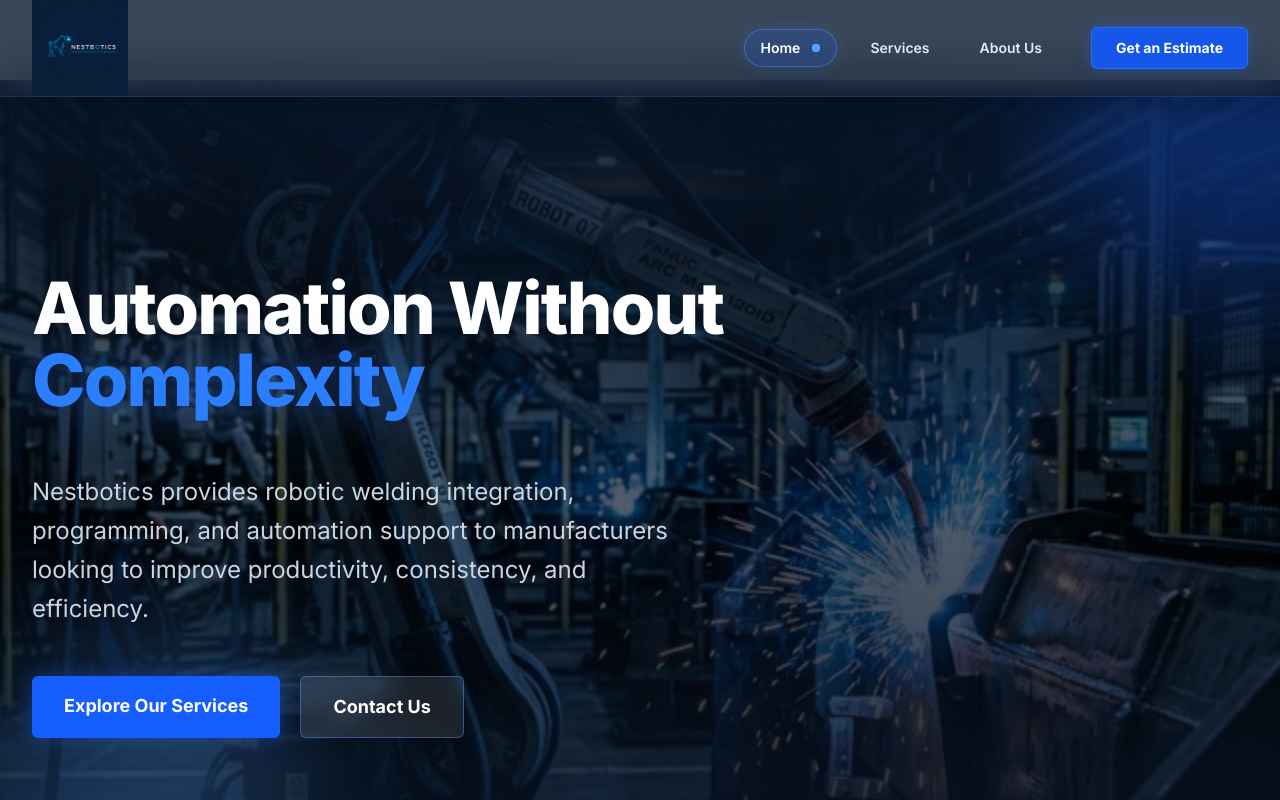
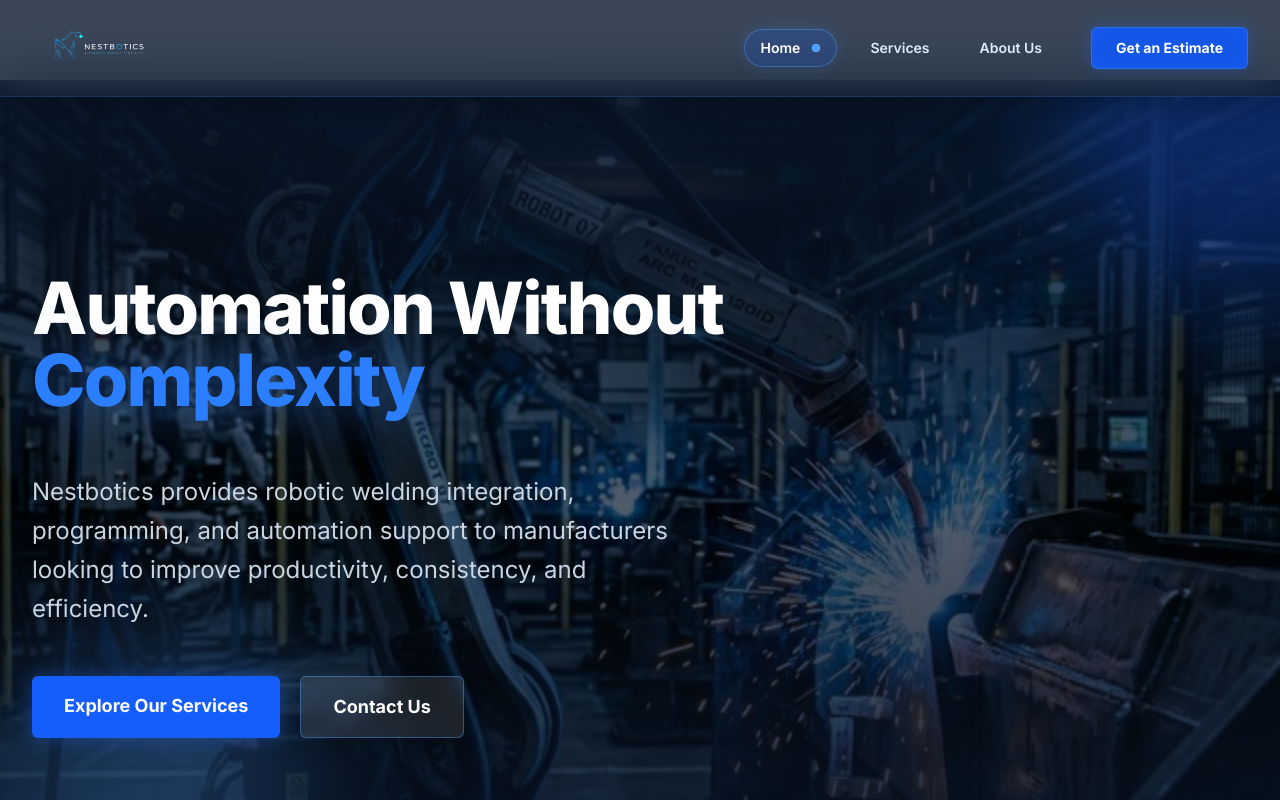
Before and after one commit to Harmaton/nestbotics-llc, a Next.js app: page / in a window 1280 px wide. Shown: the top 800 px of the page. Built offline with nearby package versions, Linux system fonts and the light colour scheme.

Commit message:
updated logo to bg removed version

```diff
--- a/components/Navbar.tsx
+++ b/components/Navbar.tsx
@@ -13,9 +13,9 @@ export default function Navbar() {
           <div className="flex items-center">
             <Link href="/" className="flex-shrink-0 flex items-center group relative">
               <img
-                src="/logo/black.jpeg"
+                src="/logo/black-removebg-preview.png"
                 alt="Nestbotics"
-                className="h-24 w-auto object-contain transition-transform group-hover:scale-105 mix-blend-screen"
+                className="h-32 w-auto object-contain transition-transform group-hover:scale-105 mix-blend-screen"
                 onError={(e) => {
                   e.currentTarget.style.display = 'none';
                   const fallback = document.getElementById('logo-fallback');
```
Also changed, not shown: public/logo/black-removebg-preview.png (added).
